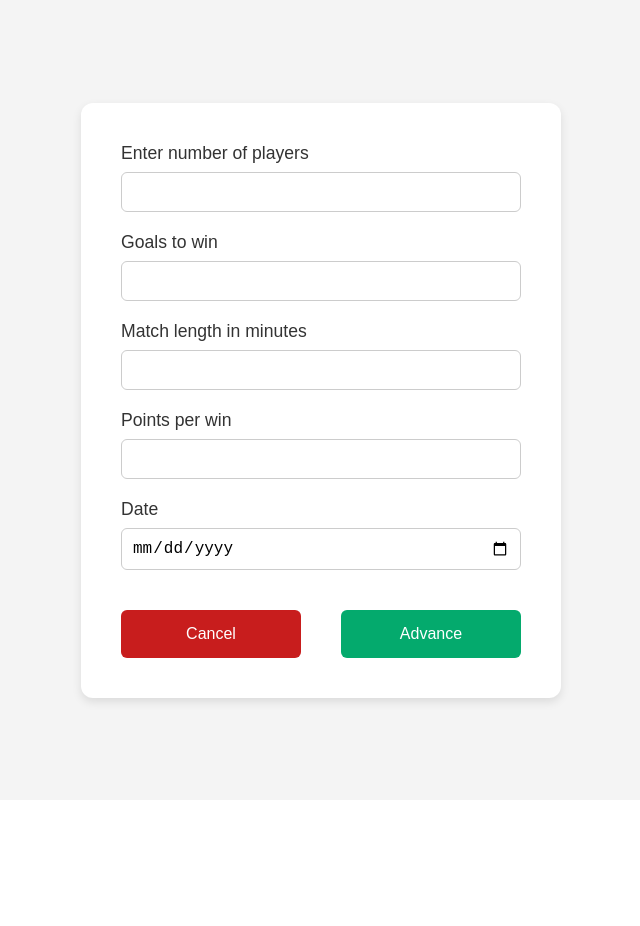
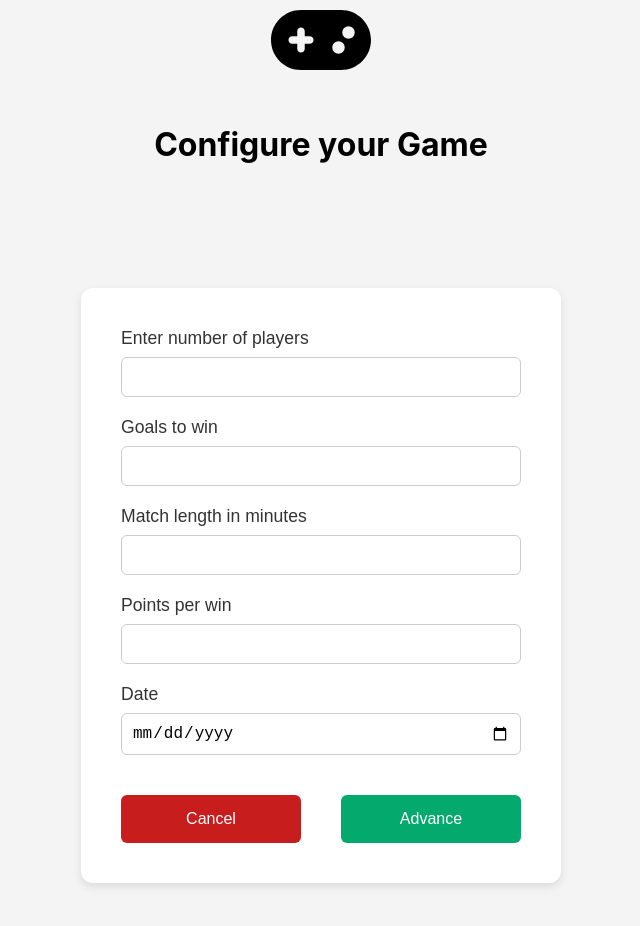
Before and after one commit to lm15-lukas/Kicker-React, a React (Create React App) app: page / in a window 1280 px wide. Shown: the top 926 px of the page, without its empty margins (319-959 px from the left). Before the commit the page ends 800 px from the top, so only its background shows below. Built offline with nearby package versions, Linux system fonts and the light colour scheme; the HTML template or start-up script is replaced by a standard one.

Commit message:
Teamstep hinzugefügt

```diff
--- a/src/App.jsx
+++ b/src/App.jsx
@@ -1,9 +1,11 @@
 import ConfigureGame from "./pages/ConfigureGame/ConfigureGame";
+
 
 function App() {
   return (
     <>
       <ConfigureGame/>
+
       </>
   );
 }
--- /dev/null
+++ b/src/pages/ConfigureGame/ConGamcomponents/Header.jsx
@@ -0,0 +1,10 @@
+import logoImg from './gamepad-solid.svg';
+import "../ConfigureGame.css";
+export default function Header(){
+    return (
+        <header className='header'>
+            <img className='img' src={logoImg} alt="controller"/>
+            <h1 className='h1'>Configure your Game</h1>
+        </header>
+    )
+}
--- a/src/pages/ConfigureGame/ConfigureGame.css
+++ b/src/pages/ConfigureGame/ConfigureGame.css
@@ -1,3 +1,5 @@
+
+
 .configure-game-page {
     display: flex;
     justify-content: center;
@@ -66,3 +68,18 @@
 .form-button:hover {
     background-color: #038c5a;
 }
+.img{
+    width: 100px;
+    height: auto;
+    margin-bottom: 20px;
+}
+.header {
+background-color:#f4f4f4;
+justify-content: center;
+align-items: center;
+text-align: center;
+}
+
+.h1{
+    text-align: center;
+}
--- a/src/pages/ConfigureGame/ConfigureGame.jsx
+++ b/src/pages/ConfigureGame/ConfigureGame.jsx
@@ -1,29 +1,53 @@
+import { useState } from "react";
 import "./ConfigureGame.css";
-import AdVanceButton from "./components/Advancebutton";
-
+import Header from "./ConGamcomponents/Header.jsx";
 
 export default function ConfigureGame() {
+
+    const [step, setStep] = useState("configure");
+
+    const handleAdvance = () => {
+        setStep("setup-teams");
+    };
+
+    if (step === "setup-teams") {
+        return (
+         <div className="header">
+            <Header/>
+            <div className="configure-game-page">
+                <div className="form-container">
+                    <h2>Setup Teams</h2>
+                    <p>Hier kannst du jetzt deine Teams zusammenstellen!</p>
+                </div>
+            </div>
+            </div>
+        );
+    }
+
     return (
+        <div className="header">
+            <Header/>
         <div className="configure-game-page">
+
             <div className="form-container">
                 <div className="form-item">
                     <label htmlFor="players" className="form-label">Enter number of players</label>
-                    <input id="players" className="form-input" type="number" />
+                    <input id="players" className="form-input" type="number" required/>
                 </div>
 
                 <div className="form-item">
                     <label htmlFor="goals" className="form-label">Goals to win</label>
-                    <input id="goals" className="form-input" type="number" />
+                    <input id="goals" className="form-input" type="number" required />
                 </div>
 
                 <div className="form-item">
                     <label htmlFor="length" className="form-label">Match length in minutes</label>
-                    <input id="length" className="form-input" type="number" />
+                    <input id="length" className="form-input" type="number" required />
                 </div>
 
                 <div className="form-item">
                     <label htmlFor="points" className="form-label">Points per win</label>
-                    <input id="points" className="form-input" type="number" />
+                    <input id="points" className="form-input" type="number"  required/>
                 </div>
 
                 <div className="form-item">
@@ -31,10 +55,12 @@ export default function ConfigureGame() {
                     <input id="date" className="form-input" type="date" required />
                 </div>
 
-                <button className="cancel-button">Cancel</button>
-                <button className="form-button" onClick={AdVanceButton}>Advance</button>
-
+                <div style={{ display: "flex", justifyContent: "space-between" }}>
+                    <button className="cancel-button">Cancel</button>
+                    <button className="form-button" onClick={handleAdvance}>Advance</button>
+                </div>
             </div>
+        </div>
         </div>
     );
 }
--- a/src/pages/ConfigureGame/components/Advancebutton.jsx
+++ /dev/null
@@ -1,7 +0,0 @@
-export default function AdVanceButton(){
-return(
-    function handleClick(Advancebutton){
-        console.log('TEst')
-    }
-)
-}
```
Also changed, not shown: src/pages/ConfigureGame/ConGamcomponents/gamepad-solid.svg (added).
